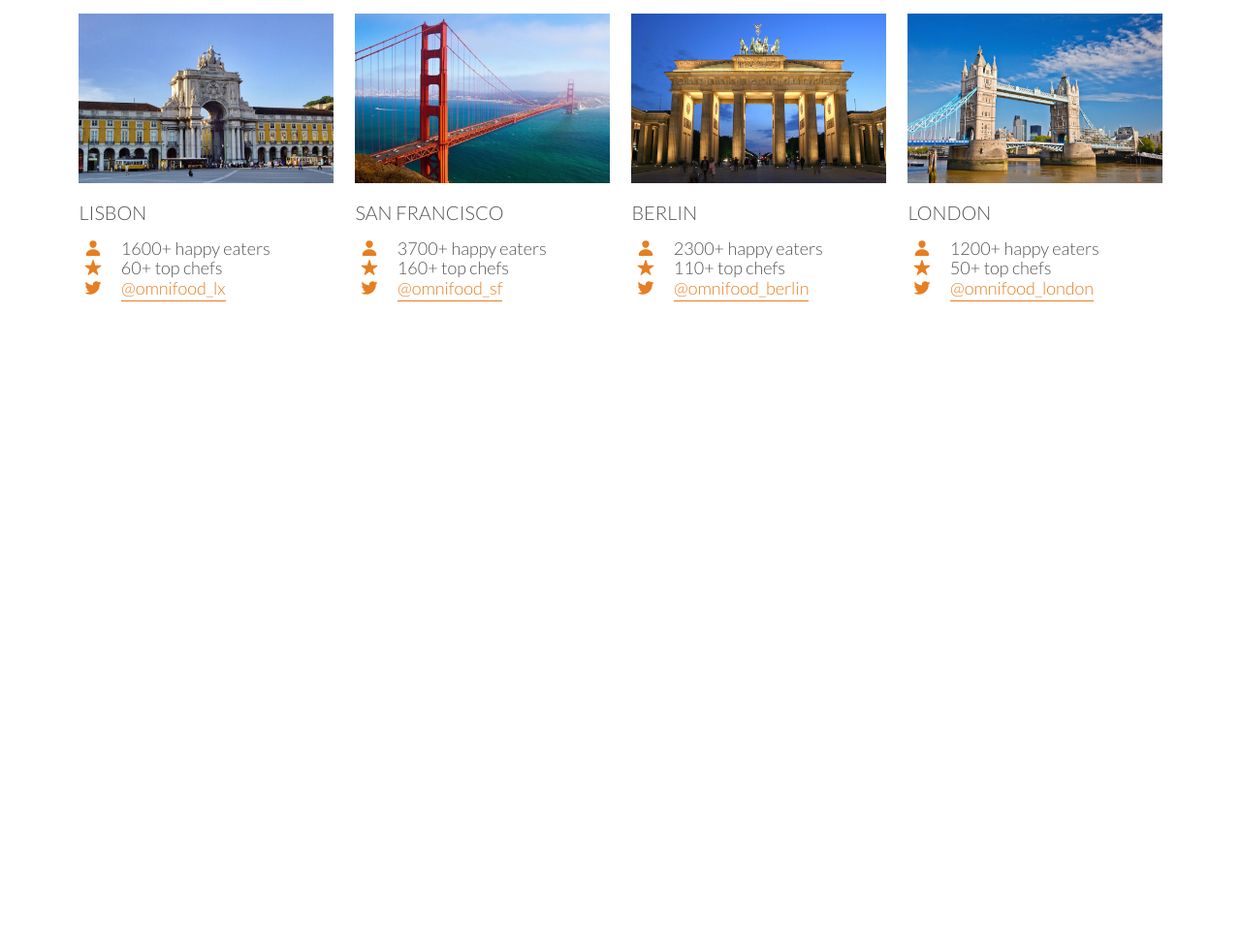
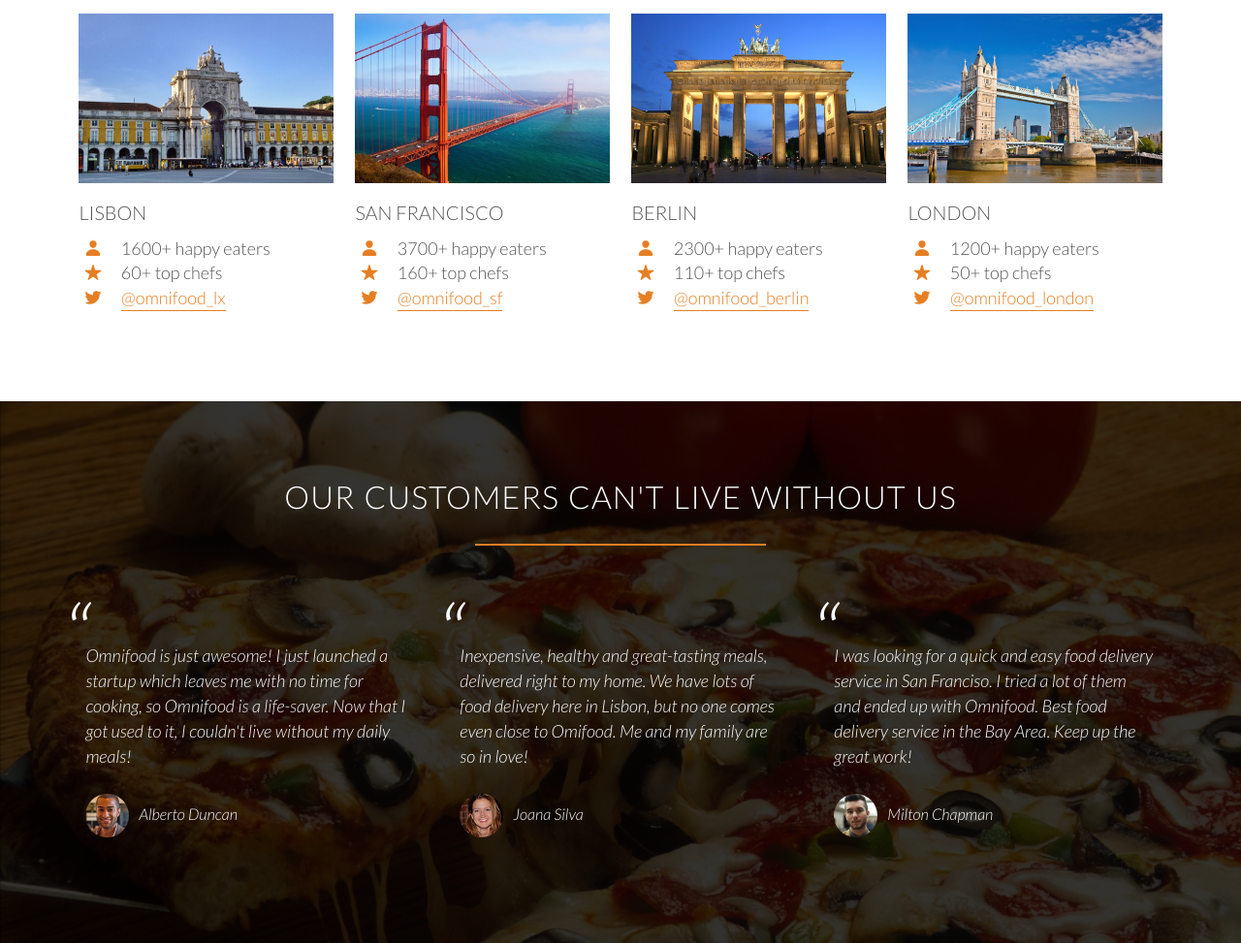
Before and after one commit to AlexRFarnes/Projects-Web-Dev, a plain HTML site: page Omnifood/index.html in a window 1280 px wide. Shown: the part 2838-3811 px from the top of the page at 97% size. Before the commit the page ends 3237 px from the top, so only its background shows below. Drawn offline with nearby package versions, Linux system fonts and the light colour scheme.

Commit message:
add style to the testimonial section

```diff
--- a/Omnifood/css/style.css
+++ b/Omnifood/css/style.css
@@ -186,6 +186,7 @@ header {
   height: 100vh;
   background-size: cover;
   background-position: center;
+  background-attachment: fixed;
 }
 
 .hero-text-box {
@@ -348,3 +349,49 @@ header {
   height: auto;
   margin-bottom: 15px;
 }
+
+.city-feature {
+  margin-bottom: 5px;
+}
+
+/* ------------------------------------- */
+/* TESTIMONIALS */
+/* ------------------------------------- */
+
+.section-testimonials {
+  background: linear-gradient(rgba(0, 0, 0, 0.8), rgba(0, 0, 0, 0.8)),
+    url(../assets/back-customers.jpg);
+  background-size: cover;
+  color: #fff;
+  background-attachment: fixed;
+}
+
+blockquote {
+  padding: 5%;
+  font-style: italic;
+  line-height: 145%;
+  position: relative;
+  margin-top: 40px;
+}
+
+blockquote::before {
+  content: "\201C";
+  font-size: 500%;
+  display: block;
+  position: absolute;
+  top: -5px;
+  left: -5px;
+}
+
+cite {
+  font-size: 90%;
+  margin-top: 25px;
+  display: block;
+}
+
+cite img {
+  height: 45px;
+  border-radius: 50%;
+  margin-right: 10px;
+  vertical-align: middle;
+}
--- a/Omnifood/index.html
+++ b/Omnifood/index.html
@@ -216,9 +216,67 @@
                 </div>
             </div>
         </div>
+    </section>
 
+    <section class="section-testimonials">
+        <div class="row">
+            <h2>Our customers can't live without us</h2>
+        </div>
+
+        <div class="row">
+            <div class="col span-1-of-3">
+                <blockquote>
+                    Omnifood is just awesome! I just launched a startup which leaves me with no time for cooking, so Omnifood is a life-saver. Now that I got used to it, I couldn't live without my daily meals!
+                    <cite><img src="./assets/customer-1.jpg" alt="">Alberto Duncan</cite>
+                </blockquote>
+            </div>
+
+            <div class="col span-1-of-3">
+                <blockquote>
+                    Inexpensive, healthy and great-tasting meals, delivered right to my home. We have lots of food delivery here in Lisbon, but no one comes even close to Omifood. Me and my family are so in love!
+                    <cite><img src="./assets/customer-2.jpg" alt="">Joana Silva</cite>
+                </blockquote>
+            </div>
+            <div class="col span-1-of-3">
+                <blockquote>
+                    I was looking for a quick and easy food delivery service in San Franciso. I tried a lot of them and ended up with Omnifood. Best food delivery service in the Bay Area. Keep up the great work!
+                    <cite><img src="./assets/customer-3.jpg" alt="">Milton Chapman</cite>
+                </blockquote>
+            </div>
+
+        </div>
     </section>
 
     <script src="https://unpkg.com/ionicons@5.2.3/dist/ionicons.js"></script>
 </body>
 </html>
+
+<!--
+    Section 6: Sign up and pricing plans
+Title: Start eating healthy today
+
+Plan 1: Premium
+399$ per month
+That’s only 13.30$ per meal
+1 meal every day
+Order 24/7
+Access to newest creations
+Free delivery
+
+
+Plan 2: Pro
+149$ per month
+That’s only 14.90$ per meal
+1 meal 10 days/month
+Order 24/7
+Access to newest creations
+Free delivery
+
+
+Plan 3: Starter
+19$ per meal
+1 meal
+Order from 8 am to 12 pm
+Free delivery
+
+ -->
```
